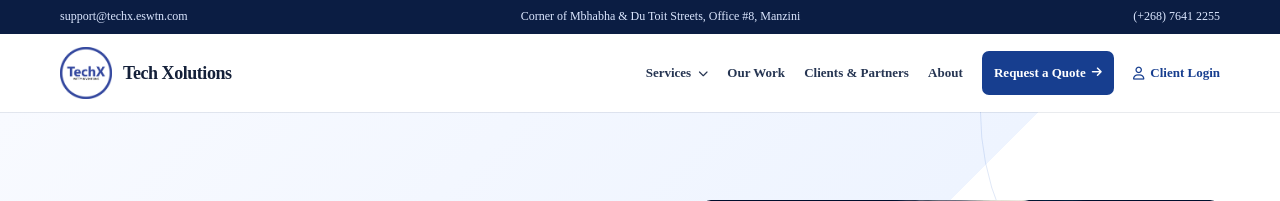
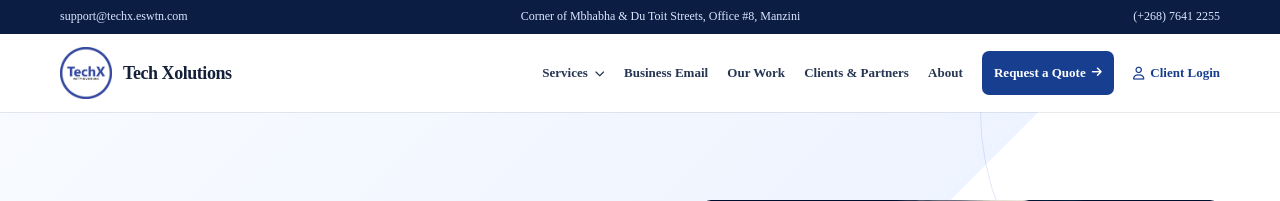
Before and after one commit to Tmazst/TechX_Repository, a Flask app: page / in a window 1280 px wide. Shown: the top 201 px of the page. Run offline with Flask 3, Linux system fonts and the light colour scheme; some libraries are stand-ins or nearby versions; some web fonts are replaced.

Commit message:
Expose Business Email in main navigation and homepage services

```diff
--- a/templates/base.html
+++ b/templates/base.html
@@ -33,11 +33,13 @@
                         <a href="{{ url_for('business_email') }}"><strong>Business Email</strong><span>Mailboxes for your domain</span></a>
                     </div>
                 </div>
+                <a href="{{ url_for('business_email') }}">Business Email</a>
                 <a href="/#work">Our Work</a><a href="/#clients">Clients &amp; Partners</a><a href="/about">About</a>
                 <a class="nav-cta" href="/#contact-us">Request a Quote <i class="fa-solid fa-arrow-right" aria-hidden="true"></i></a>
                 {% if current_user.is_authenticated %}
                     <a href="{{ url_for('client_user_acc') }}">My Account</a>
                     <a href="{{ url_for('domain_portal') }}">My Domains</a>
+                    <a href="{{ url_for('my_email') }}">My Email</a>
                     {% if can_manage_domains %}
                         <a href="{{ url_for('domain_admin') }}">Domain Admin</a>
                     {% endif %}
--- a/templates/index.html
+++ b/templates/index.html
@@ -22,6 +22,13 @@
         <article class="service-card service-card--visual service-card--web"><span class="service-number">03</span><img src="{{ url_for('static', filename='icons/web-design-develoment-icon.svg') }}" alt=""><h3>Websites &amp; Applications</h3><p>Modern digital experiences and custom systems shaped around how your organisation actually works.</p><ul><li>Business and e-commerce websites</li><li>Web and progressive web apps</li><li>Workflow and process automation</li></ul><a href="{{ url_for('web_app_dev') }}">Explore development <i class="fa-solid fa-arrow-right" aria-hidden="true"></i></a></article>
         <article class="service-card service-card--visual service-card--marketing"><span class="service-number">04</span><img src="{{ url_for('static', filename='icons/intelligence-ai-bi-business-icon.svg') }}" alt=""><h3>Digital Marketing</h3><p>Connected campaigns and discovery tools that help your offers reach the right audience and inspire action.</p><ul><li>Smart adverts and catalogues</li><li>Social content and campaigns</li><li>Email, SMS and notifications</li></ul><a href="#qm">Discover Q-Messànger <i class="fa-solid fa-arrow-right" aria-hidden="true"></i></a></article>
         <article class="service-card service-card--visual service-card--domain"><span class="service-badge">Coming soon</span><span class="service-number">05</span><img src="{{ url_for('static', filename='icons/web-icon.png') }}" alt=""><h3>Domain Support</h3><p>Accessible local digital identities for Eswatini businesses, organisations and individuals.</p><ul><li>Business subdomain registration</li><li>Branded email addresses</li><li>DNS, SSL and setup support</li></ul><a href="{{ url_for('domain_support') }}">Explore Domain Support <i class="fa-solid fa-arrow-right" aria-hidden="true"></i></a></article>
+        <article class="service-card">
+            <img src="{{ url_for('static', filename='icons/qm-messaging-icon.png') }}" alt="">
+            <h3>Business Email</h3>
+            <p>Give your business a professional email address using a TechX subdomain or a domain you already own.</p>
+            <ul><li>Mailboxes for your business</li><li>Guided domain connection</li><li>Outlook setup support</li></ul>
+            <a href="{{ url_for('business_email') }}">Explore Business Email <i class="fa-solid fa-arrow-right" aria-hidden="true"></i></a>
+        </article>
     </div>
     <aside class="journey-cta" aria-label="Help choosing a service">
         <div><span class="eyebrow">Not sure where to start?</span><h3>Tell us the result you need. We’ll help you choose the right service.</h3></div>
```
